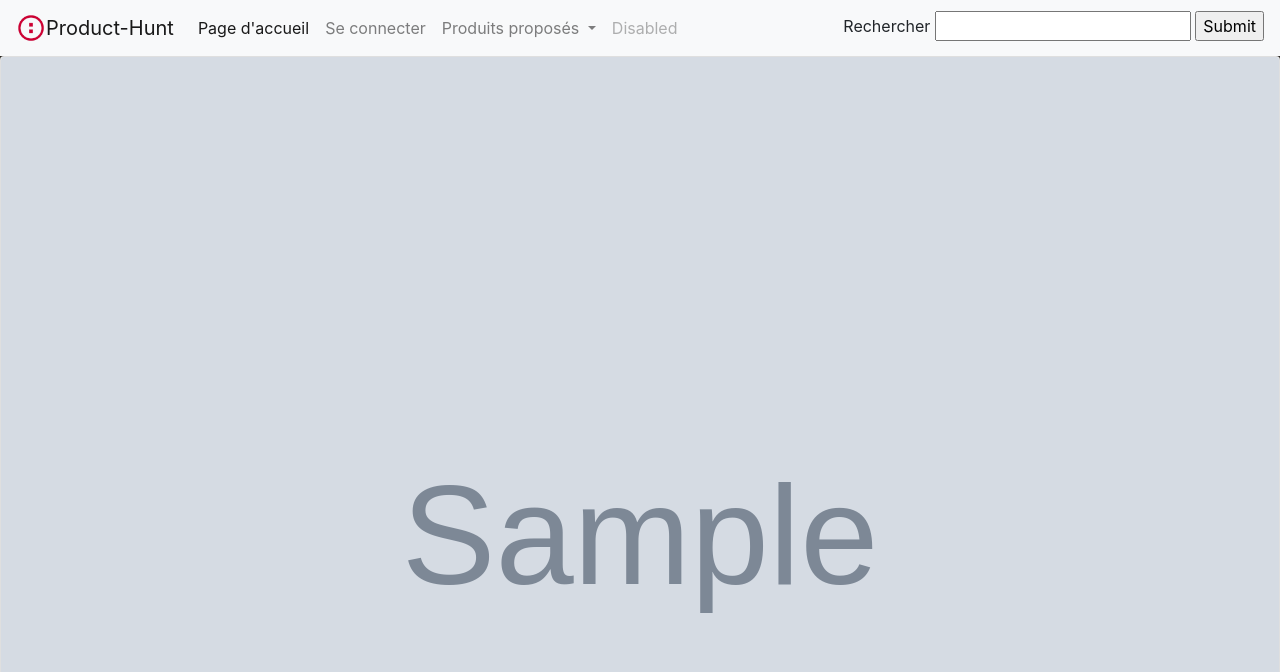
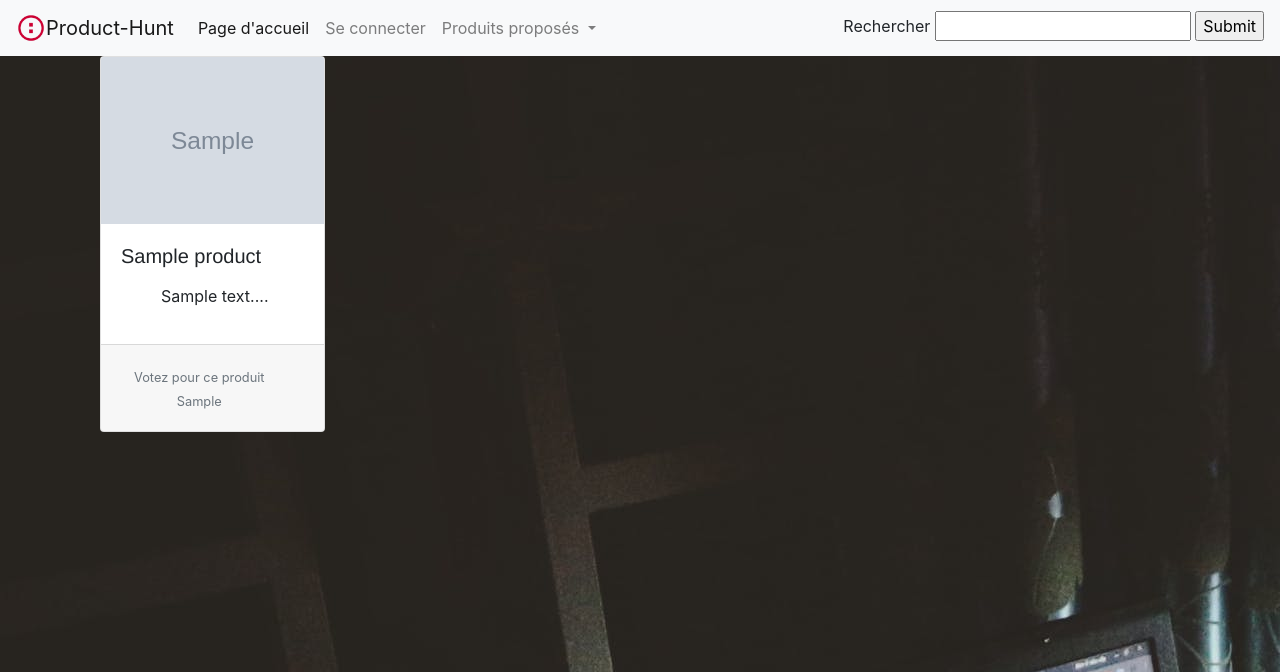
Before and after one commit to clementdebatisse/CD-MB-ProductHunt, a PHP site: page /produit.php in a window 1280 px wide. Shown: the top 672 px of the page. Run offline with PHP 8.4, Linux system fonts and the light colour scheme; tables that the repository leaves empty or names only in its code hold one stand-in row (values such as "Sample post"); grey boxes marked "Sample" are stand-in pictures; some libraries are stand-ins or nearby versions.

Commit message:
divers changements

```diff
--- a/index.php
+++ b/index.php
@@ -24,7 +24,7 @@
 <body>
 
    <nav class="navbar navbar-expand-lg navbar-light bg-light">
-        <a class="navbar-brand" href="#"><img src="Library/simplon logo.jpg" width="30" height="30" class="d-inline-block align-top" alt="">Product-Hunt</a>
+        <a class="navbar-brand" href="index.php"><img src="Library/simplon logo.jpg" width="30" height="30" class="d-inline-block align-top" alt="">Product-Hunt</a>
         <button class="navbar-toggler" type="button" data-toggle="collapse" data-target="#navbarSupportedContent" aria-controls="navbarSupportedContent" aria-expanded="false" aria-label="Toggle navigation">
           <span class="navbar-toggler-icon"></span>
         </button>
@@ -38,7 +38,7 @@
             <!-- Doit redigirer vers une page ou user peut se connecter -->
 
             <li class="nav-item">
-              <a class="nav-link" href="inscription.php">Se connecter</a>
+              <a class="nav-link" href="login.php">Se connecter</a>
 
             <!-- ---------------------------------------------------------- -->
 
--- a/inscription.php
+++ b/inscription.php
@@ -33,7 +33,7 @@
 <!-- ---------------------------------- -->
 
 <nav class="navbar navbar-expand-lg navbar-light bg-light">
-    <a class="navbar-brand" href="#"><img src="Library/simplon logo.jpg" width="30" height="30" class="d-inline-block align-top" alt="">Product-Hunt</a>
+    <a class="navbar-brand" href="index.php"><img src="Library/simplon logo.jpg" width="30" height="30" class="d-inline-block align-top" alt="">Product-Hunt</a>
     <button class="navbar-toggler" type="button" data-toggle="collapse" data-target="#navbarSupportedContent" aria-controls="navbarSupportedContent" aria-expanded="false" aria-label="Toggle navigation">
       <span class="navbar-toggler-icon"></span>
     </button>
--- a/produit.php
+++ b/produit.php
@@ -25,7 +25,7 @@
 <body>
 
         <nav class="navbar navbar-expand-lg navbar-light bg-light">
-            <a class="navbar-brand" href="#"><img src="Library/simplon logo.jpg" width="30" height="30" class="d-inline-block align-top" alt="">Product-Hunt</a>
+            <a class="navbar-brand" href="index.php"><img src="Library/simplon logo.jpg" width="30" height="30" class="d-inline-block align-top" alt="">Product-Hunt</a>
             <button class="navbar-toggler" type="button" data-toggle="collapse" data-target="#navbarSupportedContent" aria-controls="navbarSupportedContent" aria-expanded="false" aria-label="Toggle navigation">
               <span class="navbar-toggler-icon"></span>
             </button>
@@ -39,7 +39,7 @@
                 <!-- Doit redigirer vers une page ou user peut se connecter -->
 
                 <li class="nav-item">
-                  <a class="nav-link" href="inscription.php">Se connecter</a>
+                  <a class="nav-link" href="login.php">Se connecter</a>
 
                 <!-- ---------------------------------------------------------- -->
 
@@ -59,14 +59,6 @@
                 </li>
 
                 <!-- ----------------------------------------------------------------- -->
-
-                <!-- Ajouter qlq chose ici ? si on veut -->
-
-                <li class="nav-item">
-                  <a class="nav-link disabled" href="#">Disabled</a>
-                </li>
-
-                <!-- -------------------------------------------- -->
 
               </ul>
 
@@ -122,24 +114,27 @@
   //echo "<pre>";
   //var_dump($products); exit;
 
-
   foreach($products as $product) {
-
 
  ?>
 
 
-
+    <div class="container">
+      <div class="row">
+        <div class="col-lg-3 d-flex align-items-stretch">
            <div class="card">
            <img class="card-img-top" src="<?php echo $product['image']?>" width="479" alt="Card image cap">
             <div class="card-body">
              <h5 class="card-title"><?php echo $product['name'] ?></h5>
-            <p class="card-text"><ul><?php echo substr($product['description'], 0, 50); ?>...</ul></strong>
+             <p class="card-text"><ul><?php echo substr($product['description'], 0, 70); ?>...</ul></strong>
             </div>
         <div class="card-footer">
           <a class="btn btn-link" href="addups.php?id=<?php echo $product["id"]?>">
-            <small class="text-muted"><?php echo $product['ups'] ?></small>
+            <small class="text-muted">Votez pour ce produit </br> <?php echo $product['ups'] ?></small>
           </a>
+        </div>
+      </div>
+      </div>
       </div>
       </div>
 
```
Also changed, not shown: login.php (+5 -9 lines), product-list.php (+3 -19 lines), style1.css (line endings or trailing spaces). Lines whose indentation alone changed are shown as unchanged.
